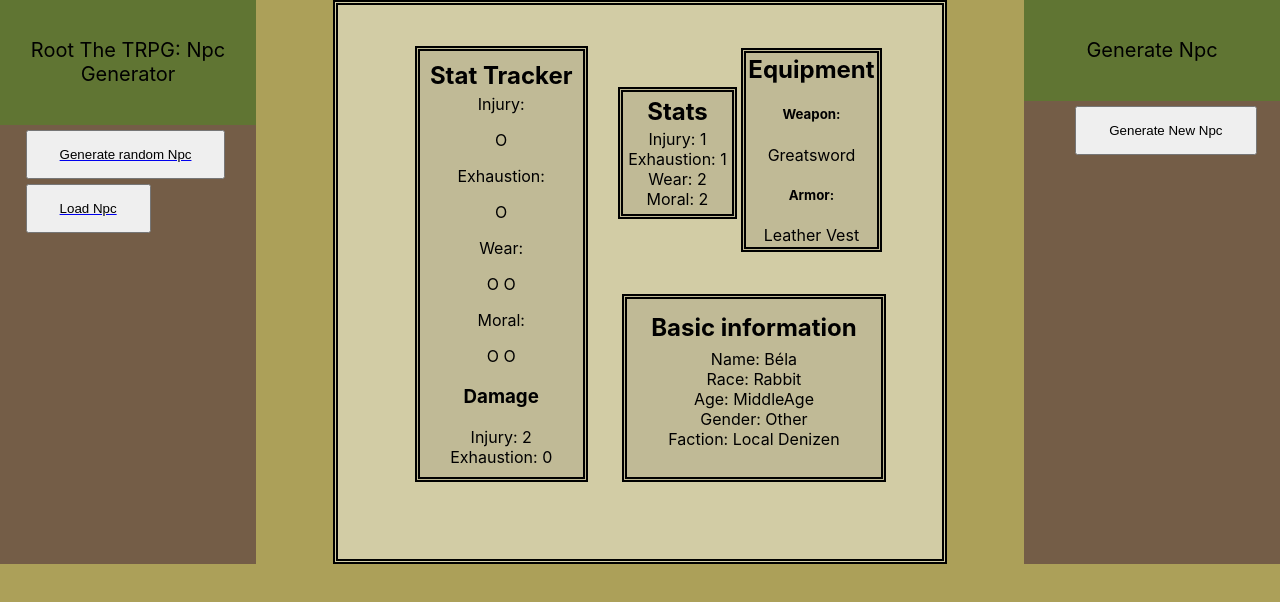
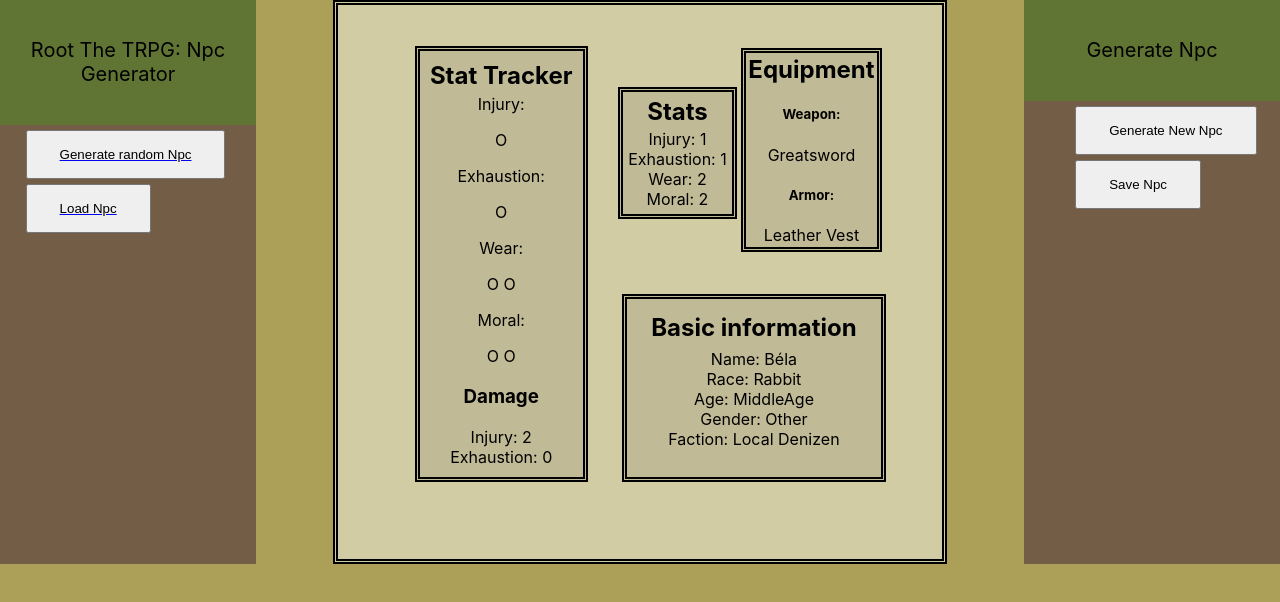
Before and after one commit to Imreszab/root-trpg-npc-generator, a React (Create React App) app in the folder RootNpcGenerator/my-app/: page / in a window 1280 px wide. Shown: the top 602 px of the page. Built offline with nearby package versions, Linux system fonts and the light colour scheme; no server answers.

Commit message:
add Save button and handleSave method

```diff
--- a/RootNpcGenerator/my-app/src/SheetComponents/RandomNpcSheet.tsx
+++ b/RootNpcGenerator/my-app/src/SheetComponents/RandomNpcSheet.tsx
@@ -1,8 +1,7 @@
 import React, { useRef } from "react";
 import NpcSheet from "./NpcSheet";
 import { useEffect, useState } from "react";
-import { Npc, NpcBase, starterNpc } from "./Types";
-import { getNameOfDeclaration } from "typescript";
+import { Npc, starterNpc } from "./Types";
 
 const RandomNpcSheet = () => {
 	const npc = useRef<Npc>(starterNpc);
@@ -13,8 +12,24 @@ const RandomNpcSheet = () => {
 		setGenerate(!generate);
 	};
 
+	const handleSave = async () => {
+		let url: string = "https://localhost:7123/api/Npc/save/random";
+		try {
+			const response: Response = await fetch(url, {
+				method: "POST",
+				headers: {
+					Accept: "application/json",
+				},
+				body: JSON.stringify(npc),
+			});
+			if (!response.ok) throw Error("Did not receive expected data");
+		} catch (err) {
+			console.log(err);
+		}
+	};
+
 	useEffect(() => {
-		const getName = async () => {
+		const getNpc = async () => {
 			let url: string = "https://localhost:7123/api/Npc/generate/random";
 			try {
 				const response: Response = await fetch(url, {
@@ -31,7 +46,7 @@ const RandomNpcSheet = () => {
 			}
 		};
 		setTimeout(() => {
-			(async () => await getName())();
+			(async () => await getNpc())();
 		}, 2000);
 	}, [handleGenerate]);
 
@@ -41,6 +56,7 @@ const RandomNpcSheet = () => {
 				pageName={pageName}
 				npc={npc.current}
 				handleGenerate={handleGenerate}
+				handleSave={handleSave}
 			/>
 		</div>
 	);
--- a/RootNpcGenerator/my-app/src/SidebarComponents/PageMenu.tsx
+++ b/RootNpcGenerator/my-app/src/SidebarComponents/PageMenu.tsx
@@ -1,8 +1,12 @@
 import React from "react";
 
-type ContentProps = { handleGenerate: Function; pageName: string };
+type ContentProps = {
+	handleGenerate: Function;
+	pageName: string;
+	handleSave: Function;
+};
 
-const PageMenu = ({ handleGenerate, pageName }: ContentProps) => {
+const PageMenu = ({ handleGenerate, pageName, handleSave }: ContentProps) => {
 	return (
 		<div className="sidebar-container">
 			<div className="sidebar-title"> {pageName}</div>
@@ -10,6 +14,9 @@ const PageMenu = ({ handleGenerate, pageName }: ContentProps) => {
 				<button className="sub-btn" onClick={() => handleGenerate()}>
 					Generate New Npc
 				</button>
+				<button className="sub-btn" onClick={() => handleSave()}>
+					Save Npc
+				</button>
 			</div>
 		</div>
 	);
```
